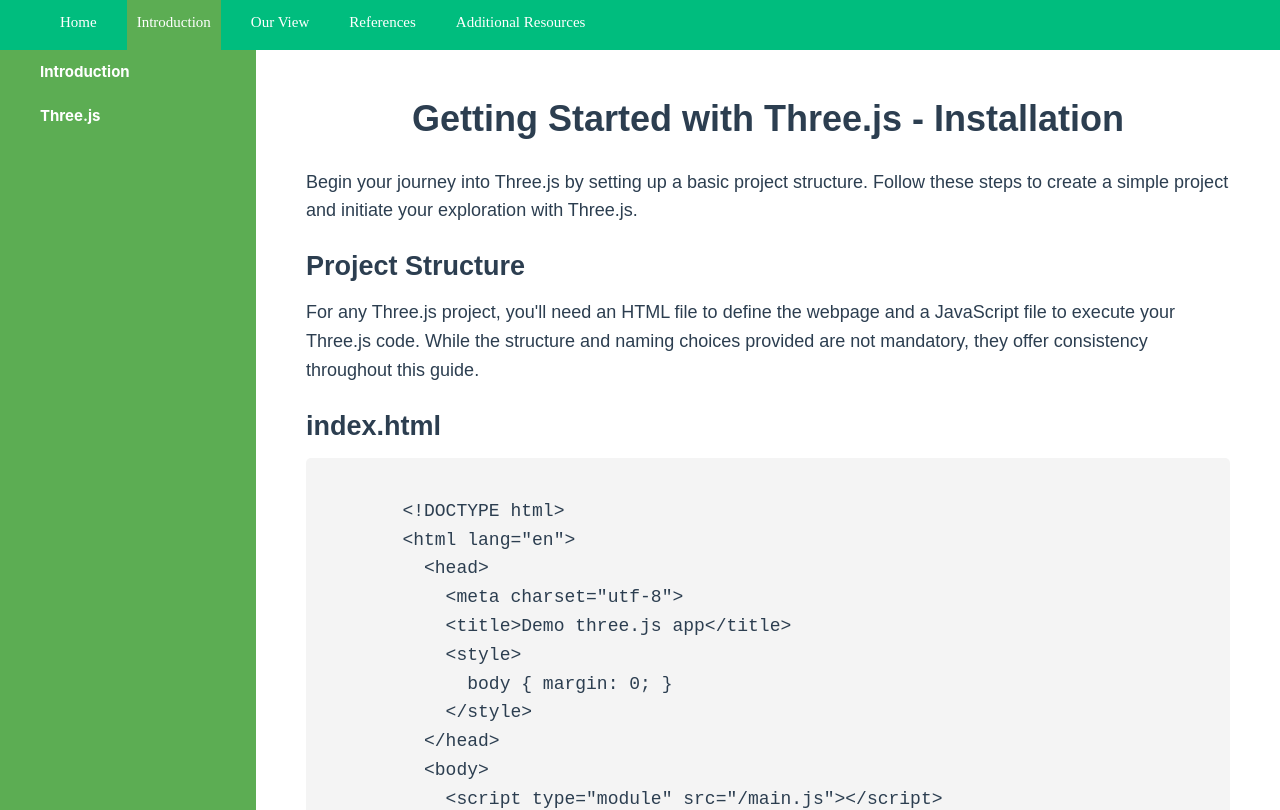
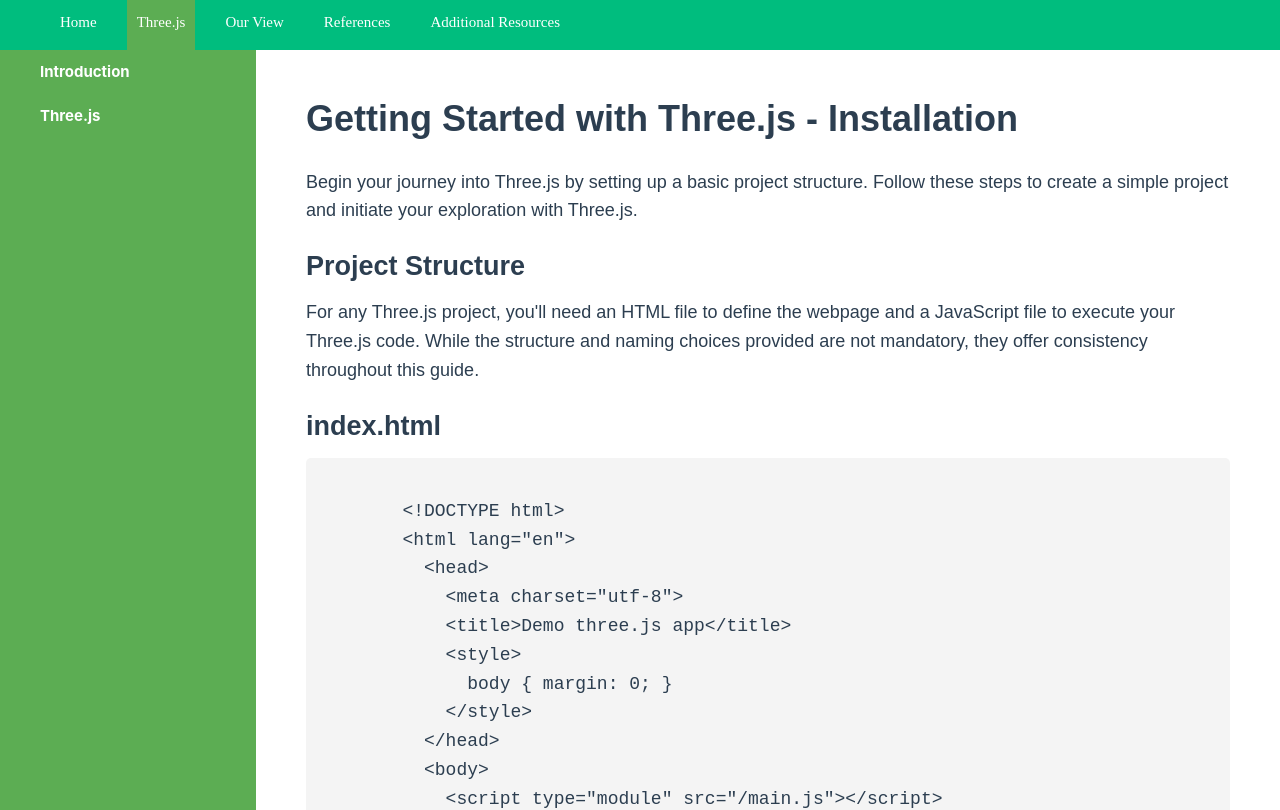
Before and after one commit to UniqueASU/Three.js-tutorial-website, a Vue app: page /installation in a window 1280 px wide. Shown: the top 810 px of the page. Built offline with nearby package versions, Linux system fonts and the light colour scheme.

Commit message:
css changes in installation page

```diff
--- a/src/components/pages/Installation.vue
+++ b/src/components/pages/Installation.vue
@@ -148,7 +148,6 @@
   .main-heading {
     font-size: 2em;
     font-weight: bold;
-    text-align: center;
     margin-bottom: 20px;
   }
 
--- a/src/components/pages/Navbar.vue
+++ b/src/components/pages/Navbar.vue
@@ -17,7 +17,7 @@ function toggleSection(heading) {
   <nav>
     <ul class="navbar">
       <li :class="{ 'active': activeItem === 'Home' }" @click="toggleSection('')">Home</li>
-      <li :class="{ 'active': activeItem === 'introduction' }" @click="toggleSection('introduction')">Introduction</li>
+      <li :class="{ 'active': activeItem === 'introduction' }" @click="toggleSection('introduction')">Three.js</li>
       <li :class="{ 'active': activeItem === 'ourview' }" @click="toggleSection('ourview')">Our View</li>
       <li :class="{ 'active': activeItem === 'references' }" @click="toggleSection('references')">References
       </li>
```
